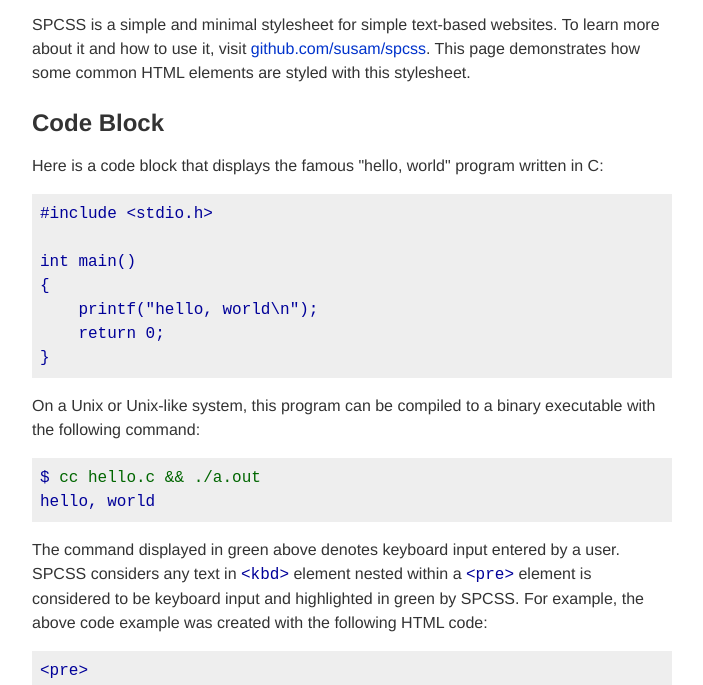
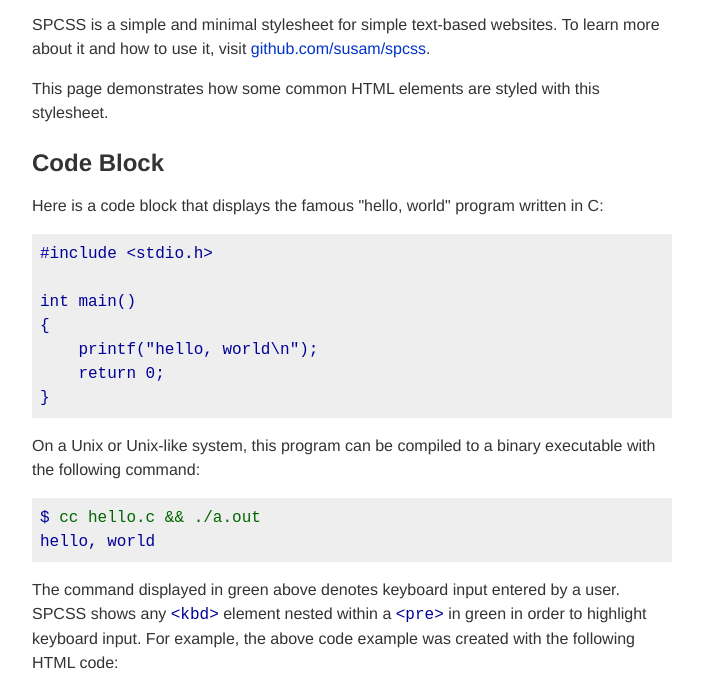
Before and after one commit to susam/spcss, a website: page index.html in a window 1280 px wide. Shown: the part 73-758 px from the top of the page, without its empty margins (288-991 px from the left). Drawn offline with Linux system fonts and the light colour scheme.

Commit message:
Fix typo in the Code Block section

```diff
--- a/index.html
+++ b/index.html
@@ -11,9 +11,11 @@
 <p>
   SPCSS is a simple and minimal stylesheet for simple text-based
   websites. To learn more about it and how to use it, visit <a
-  href="https://github.com/susam/spcss">github.com/susam/spcss</a>. This
-  page demonstrates how some common HTML elements are styled with this
-  stylesheet.
+  href="https://github.com/susam/spcss">github.com/susam/spcss</a>.
+</p>
+<p>
+  This page demonstrates how some common HTML elements are styled with
+  this stylesheet.
 </p>
 <h2 id="code-block">Code Block<a href="#code-block"></a></h2>
 <p>
@@ -39,10 +41,10 @@ hello, world</samp>
 </pre>
 <p>
   The command displayed in green above denotes keyboard input entered by
-  a user. SPCSS considers any text in <code>&lt;kbd&gt;</code> element
-  nested within a <code>&lt;pre&gt;</code> element is considered to be
-  keyboard input and highlighted in green by SPCSS. For example, the
-  above code example was created with the following HTML code:
+  a user. SPCSS shows any <code>&lt;kbd&gt;</code> element nested within
+  a <code>&lt;pre&gt;</code> in green in order to highlight keyboard
+  input. For example, the above code example was created with the
+  following HTML code:
 </p>
 <pre>
 <code>&lt;pre&gt;
```
